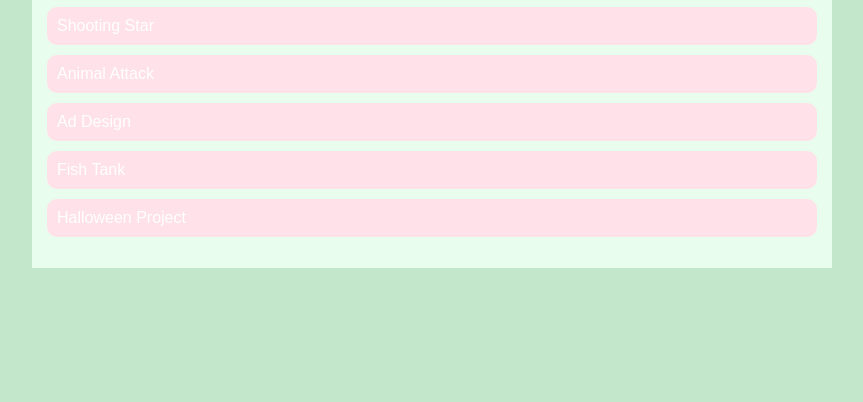
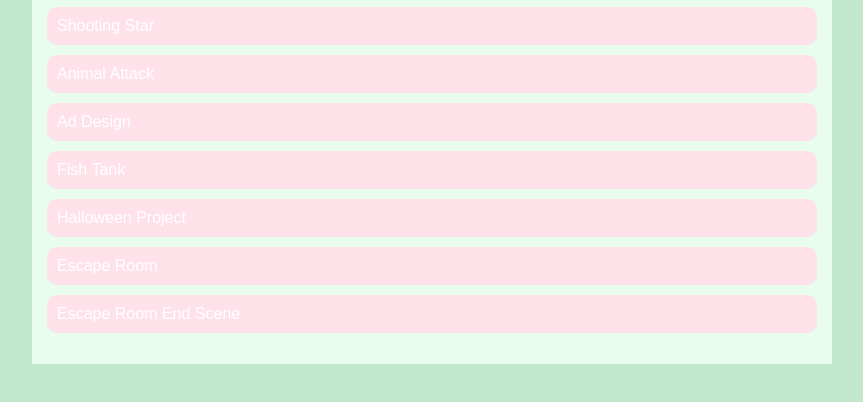
Before and after one commit to chloelandry1/chloelandry1.github.io, a plain HTML site: page portfolio.html in a window 1280 px wide. Shown: the part 398-800 px from the top of the page, without its empty margins (208-1071 px from the left). Drawn offline with Linux system fonts and the light colour scheme.

Commit message:
Added khan assignments to portfolio

```diff
--- a/portfolio.html
+++ b/portfolio.html
@@ -54,6 +54,12 @@
                 <li>
                     <a href="https://www.khanacademy.org/computer-programming/landry_halloween-project/6354928673603584"target="_blank">Halloween Project</a>
                 </li>
+                <li>
+                    <a href="https://www.khanacademy.org/computer-programming/chloe_avery_alexis_escape-room-project/6519986187780096"target="_blank">Escape Room</a>
+                </li>
+                <li>
+                    <a href="https://www.khanacademy.org/computer-programming/chloe_alexis_avery_escape-room-project-end-page/6187587428007936"target="_blank">Escape Room End Scene</a>
+                </li>
             </ul>
 
         </div>
```
